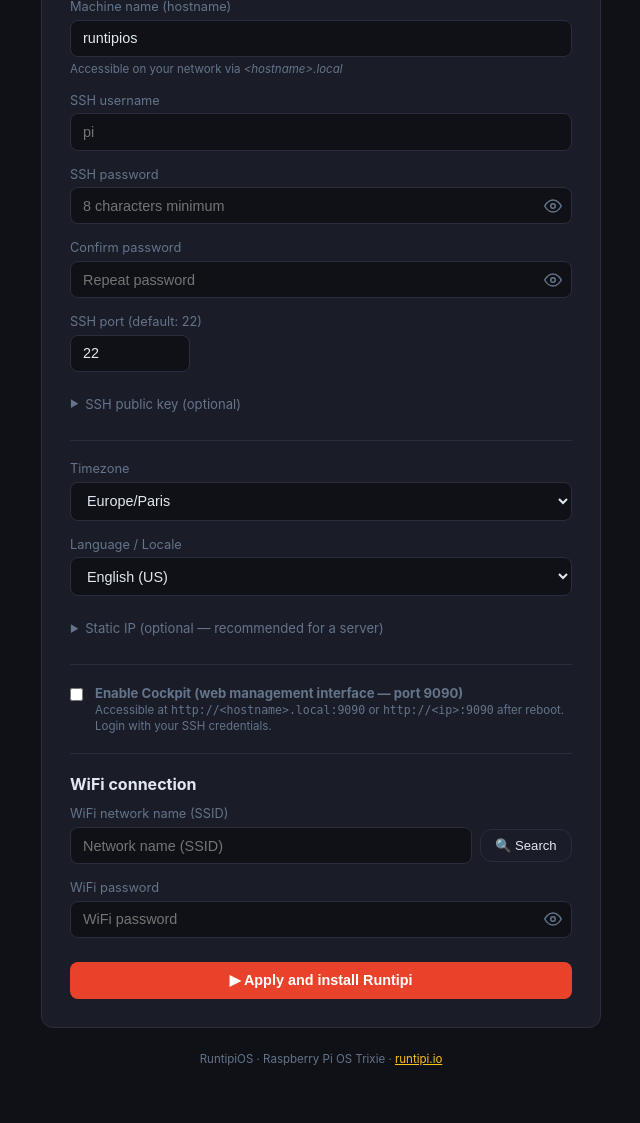
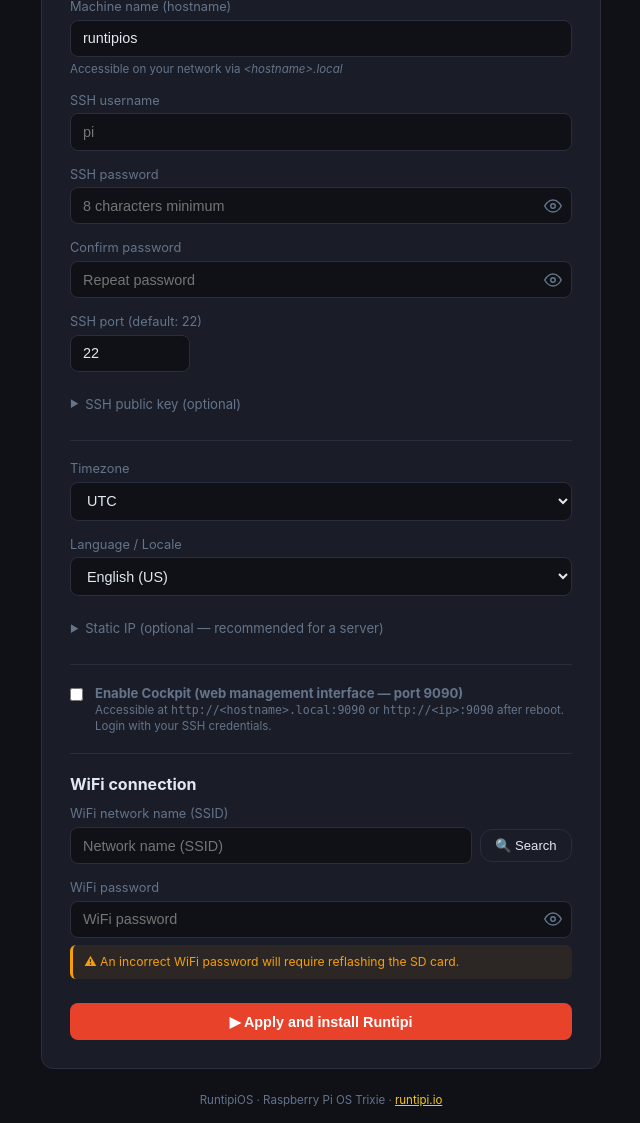
Before and after one commit to Mouette03/RuntipiOS, a Flask app: page /configure in a window 1280 px wide. Shown: the part 359-1482 px from the top of the page, without its empty margins (319-959 px from the left). Before the commit the page ends 1425 px from the top, so only its background shows below. Run offline with Flask 3, Linux system fonts and the light colour scheme.

Commit message:
fix(configure): add WiFi password warning, center confirmation dialog and align default timezone/locale

```diff
--- a/stage-tipi/01-config/files/app/app.py
+++ b/stage-tipi/01-config/files/app/app.py
@@ -277,7 +277,7 @@ def apply_config():
         "ssh_port":              ssh_port,
         "ssh_key":               ssh_key,
         "disable_password_auth": disable_pass and bool(ssh_key),
-        "timezone":              request.form.get("timezone", "Europe/Paris"),
+        "timezone":              request.form.get("timezone", "UTC"),
         "locale":                request.form.get("locale", "fr_FR.UTF-8"),
         "static_ip":             static_ip,
         "static_gw":             static_gw,
--- a/stage-tipi/01-config/files/app/templates/configure.html
+++ b/stage-tipi/01-config/files/app/templates/configure.html
@@ -81,7 +81,7 @@
     <label>{{ t('label_timezone') }}</label>
     <select name="timezone">
       {% for tz in timezones %}
-        <option value="{{ tz }}" {% if tz == 'Europe/Paris' %}selected{% endif %}>{{ tz }}</option>
+        <option value="{{ tz }}" {% if tz == 'UTC' %}selected{% endif %}>{{ tz }}</option>
       {% endfor %}
     </select>
   </div>
@@ -166,6 +166,7 @@
       <button type="button" onclick="toggle('wifi_password')"
         style="position:absolute;right:10px;top:50%;transform:translateY(-50%);background:none;border:none;color:var(--muted);cursor:pointer;line-height:0"><svg xmlns="http://www.w3.org/2000/svg" width="18" height="18" viewBox="0 0 24 24" fill="none" stroke="currentColor" stroke-width="2" stroke-linecap="round" stroke-linejoin="round"><path d="M1 12s4-8 11-8 11 8 11 8-4 8-11 8-11-8-11-8z"/><circle cx="12" cy="12" r="3"/></svg></button>
     </div>
+    <p style="margin-top:0.45rem;font-size:0.76rem;color:var(--warn);padding:0.5rem 0.7rem;background:rgba(245,158,11,0.08);border-radius:6px;border-left:3px solid var(--warn);line-height:1.5">{{ t('warn_wifi_password') }}</p>
   </div>
 
   <div style="margin-top:1.5rem">
--- a/stage-tipi/01-config/files/app/translations.py
+++ b/stage-tipi/01-config/files/app/translations.py
@@ -95,6 +95,7 @@ TRANSLATIONS: dict[str, dict[str, str]] = {
         "err_ssh_port_invalid":  "SSH port must be a number between 1 and 65535",
         "err_static_ip_invalid": "Invalid static IP address (e.g. 192.168.1.50 or 192.168.1.50/24)",
         "err_static_gw_invalid": "Invalid gateway address",
+        "warn_wifi_password":   "⚠ An incorrect WiFi password will require reflashing the SD card.",
 
         # progress.html
         "page_progress_title":  "Installation in progress",
@@ -258,6 +259,7 @@ TRANSLATIONS: dict[str, dict[str, str]] = {
         "err_ssh_port_invalid":  "Le port SSH doit être un nombre entre 1 et 65535",
         "err_static_ip_invalid": "Adresse IP statique invalide (ex : 192.168.1.50 ou 192.168.1.50/24)",
         "err_static_gw_invalid": "Adresse de passerelle invalide",
+        "warn_wifi_password":   "⚠ Un mot de passe WiFi incorrect nécessitera de reflasher la carte SD.",
 
         "page_progress_title":  "Installation en cours",
         "progress_h2":          "Installation en cours",
@@ -417,6 +419,7 @@ TRANSLATIONS: dict[str, dict[str, str]] = {
         "err_ssh_port_invalid":  "SSH-Port muss eine Zahl zwischen 1 und 65535 sein",
         "err_static_ip_invalid": "Ungültige statische IP-Adresse (z.B. 192.168.1.50 oder 192.168.1.50/24)",
         "err_static_gw_invalid": "Ungültige Gateway-Adresse",
+        "warn_wifi_password":   "⚠ Ein falsches WLAN-Passwort erfordert ein erneutes Flashen der SD-Karte.",
 
         "page_progress_title":  "Installation läuft",
         "progress_h2":          "Installation läuft",
@@ -579,6 +582,7 @@ TRANSLATIONS: dict[str, dict[str, str]] = {
         "err_ssh_port_invalid":  "El puerto SSH debe ser un número entre 1 y 65535",
         "err_static_ip_invalid": "Dirección IP estática inválida (ej: 192.168.1.50 o 192.168.1.50/24)",
         "err_static_gw_invalid": "Dirección de puerta de enlace inválida",
+        "warn_wifi_password":   "⚠ Una contraseña WiFi incorrecta requerirá volver a flashear la tarjeta SD.",
 
         "page_progress_title":  "Instalación en curso",
         "progress_h2":          "Instalación en curso",
```
